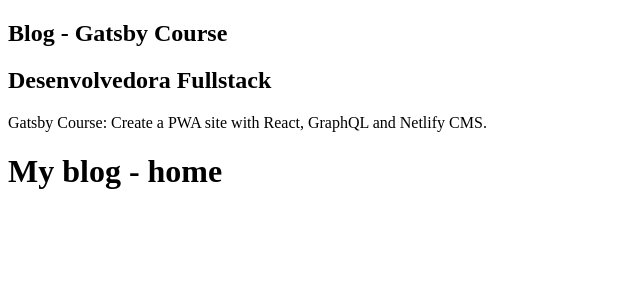
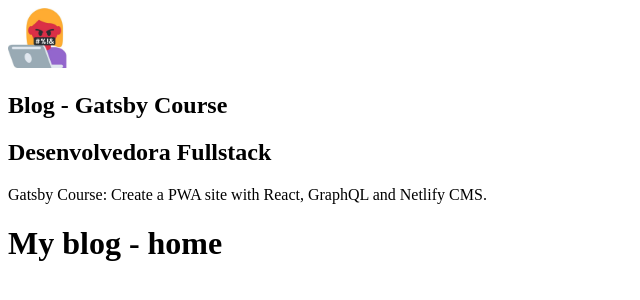
Before and after one commit to AlyoshaS/gatsby-course, a Gatsby site: page / in a window 1280 px wide. Shown: the whole page, without its empty margins (0-640 px from the left). Built offline with nearby package versions, Linux system fonts and the light colour scheme; Gatsby itself is replaced by a stand-in of ours.

Commit message:
feat: added Avataar component.

```diff
--- /dev/null
+++ b/src/components/Avatar/index.js
@@ -0,0 +1,23 @@
+import React from "react"
+import { useStaticQuery, graphql } from "gatsby"
+import Img from "gatsby-image"
+
+const Avatar = () => {
+  const { avatarImage } = useStaticQuery(
+    graphql`
+      query {
+        avatarImage: file(relativePath: { eq: "profile-photo.jpg" }) {
+          childImageSharp {
+            fixed(width: 60, height: 60) {
+              ...GatsbyImageSharpFixed_tracedSVG
+            }
+          }
+        }
+      }
+    `
+  )
+
+  return <Img fixed={avatarImage.childImageSharp.fixed} />
+}
+
+export default Avatar
--- a/src/components/Profile/index.js
+++ b/src/components/Profile/index.js
@@ -1,5 +1,7 @@
 import React from "react"
 import { useStaticQuery, graphql } from "gatsby"
+
+import Avatar from "../Avatar";
 
 const Profile = () => {
   const {
@@ -24,6 +26,7 @@
 
     return (
       <div className="Profile-wrapper">
+        <Avatar />
         <h1>{title}</h1>
         <h2>{position}</h2>
         <p>{description}</p>
```
Also changed, not shown: src/images/profile-photo.jpg (added).
